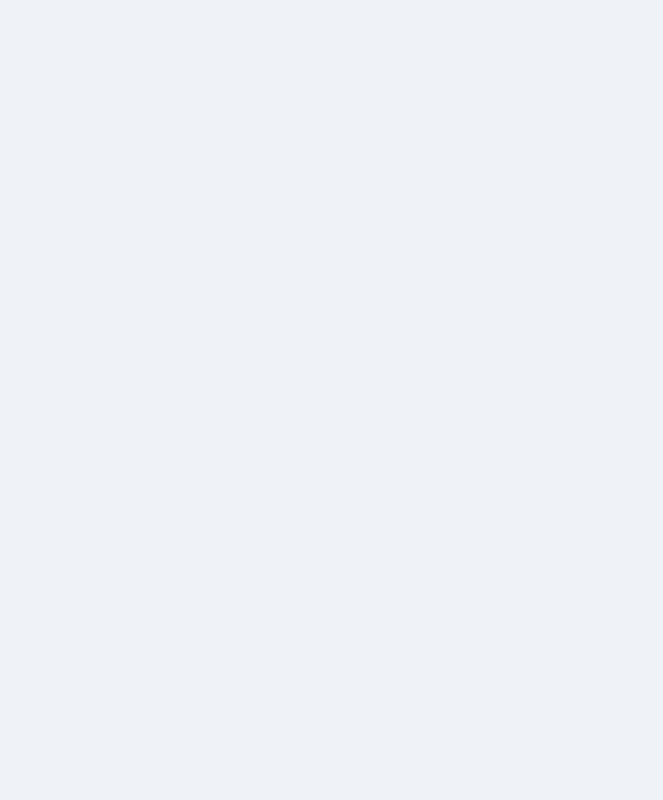
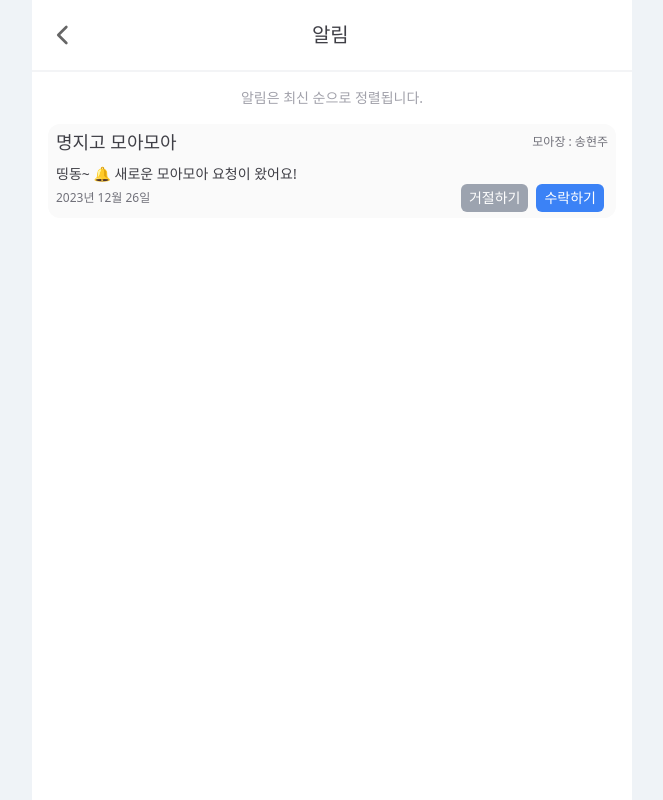
Before and after one commit to shyunju7/moaLetter, a React (Vite) app in the folder frontend/moaletter-app/: page /notice in a window 1280 px wide. Before the commit this address had no page. Shown: the whole page, without its empty margins (308-971 px from the left). Built offline with nearby package versions, Linux system fonts and the light colour scheme; a web font is replaced by a local one.

Commit message:
feat : 알림 페이지 라우터 처리 및 기본 UI 구조 구현

```diff
--- a/frontend/moaletter-app/src/AppRouter.tsx
+++ b/frontend/moaletter-app/src/AppRouter.tsx
@@ -7,6 +7,7 @@ import LetterForm from "./pages/Letter/LetterForm";
 import Plan from "./pages/Plan";
 import Letter from "./pages/Letter";
 import LetterBox from "./pages/Letter/LetterDetails";
+import Notice from "./pages/Notice";
 
 /** AuthRouteProps 인터페이스 정의 **/
 export interface AuthRouteProps {
@@ -72,6 +73,10 @@ const AppRouter = (): JSX.Element => {
 						element={<AuthRoute isLogin={isLogin} component={<LetterForm />} />}
 					/>
 				</Route>
+				<Route
+					path="notice"
+					element={<AuthRoute isLogin={isLogin} component={<Notice />} />}
+				/>
 			</Routes>
 		</BrowserRouter>
 	);
--- /dev/null
+++ b/frontend/moaletter-app/src/pages/Notice.tsx
@@ -0,0 +1,50 @@
+import Header from "../components/Header";
+import Template from "../components/Template";
+
+/**
+ * 알림(초대 및 편지 도착여부, 작성해야할 편지등)을 관리하는 페이지
+ * @returns {JSX.Element} Notice 페이지
+ */
+const Notice = (): JSX.Element => {
+	return (
+		<Template>
+			<div>
+				<Header title="알림" />
+				<p className="text-zinc-400 text-sm font-SUITE-RG text-center my-4">
+					알림은 최신 순으로 정렬됩니다.
+				</p>
+
+				<section className="flex w-full px-4">
+					<article className="w-full h-[94px] bg-[#fafafa] rounded-xl px-2 py-1">
+						<span className="flex items-center justify-between">
+							<h3 className="text-zinc-700 text-lg font-SUITE-BD">
+								명지고 모아모아
+							</h3>
+							<label className="text-zinc-500 text-xs font-SUITE-RG">
+								모아장 : 송현주
+							</label>
+						</span>
+						<p className="text-zinc-700 text-sm font-SUITE-RG mt-2">
+							띵동~ 🔔 새로운 모아모아 요청이 왔어요!
+						</p>
+						<span className="flex items-center justify-between">
+							<label className="text-zinc-500 text-xs font-SUITE-RG">
+								2023년 12월 26일
+							</label>
+							<span>
+								<button className="bg-gray-400 text-white text-sm px-2 py-1 rounded-md mx-1">
+									거절하기
+								</button>
+								<button className="bg-blue-500 text-white text-sm px-2 py-1 rounded-md mx-1">
+									수락하기
+								</button>
+							</span>
+						</span>
+					</article>
+				</section>
+			</div>
+		</Template>
+	);
+};
+
+export default Notice;
```
Lines whose indentation alone changed are shown as unchanged.
